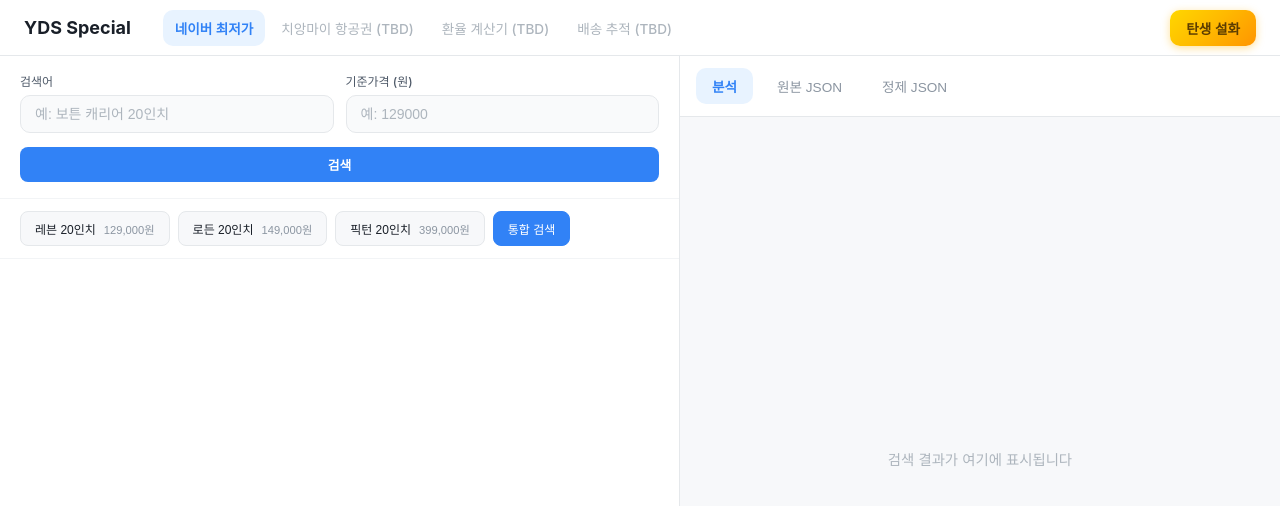
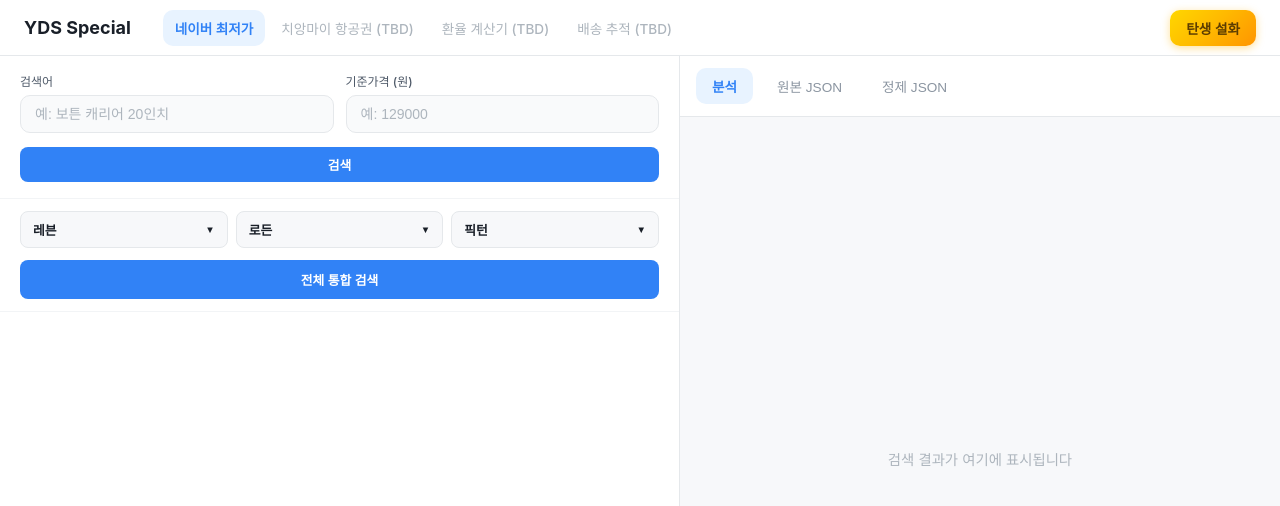
Before and after one commit to Hyune-s-lab/yds-special, a Next.js app: page / in a window 1280 px wide. Shown: the top 506 px of the page. Built offline with nearby package versions, Linux system fonts and the light colour scheme.

Commit message:
feat: 프리셋 아코디언 UI로 변경 (브랜드별 크기 선택)

```diff
--- a/app/globals.css
+++ b/app/globals.css
@@ -492,59 +492,126 @@ a {
   cursor: not-allowed;
 }
 
-/* Quick Buttons */
-.quick-buttons {
+/* Preset Accordion */
+.preset-section {
   padding: 0.75rem 1.25rem;
   border-bottom: 1px solid #f2f4f6;
+}
+
+.preset-accordion {
   display: flex;
   gap: 0.5rem;
+  margin-bottom: 0.75rem;
 }
 
-.quick-btn {
-  padding: 0.5rem 0.875rem;
+.accordion-item {
+  flex: 1;
+  position: relative;
+}
+
+.accordion-header {
+  width: 100%;
+  padding: 0.5rem 0.75rem;
   background: #f7f8fa;
   border: 1px solid #e5e8eb;
   border-radius: 8px;
-  font-size: 0.75rem;
+  font-size: 0.8rem;
   color: #191f28;
-  font-weight: 500;
+  font-weight: 600;
   cursor: pointer;
   transition: all 0.15s ease;
   display: flex;
+  justify-content: space-between;
   align-items: center;
-  gap: 0.5rem;
 }
 
-.quick-btn:hover {
+.accordion-header:hover {
   background: #e8f3ff;
   border-color: #3182f6;
   color: #3182f6;
 }
 
-.quick-price {
+.accordion-header.expanded {
+  background: #3182f6;
+  border-color: #3182f6;
+  color: #fff;
+  border-radius: 8px 8px 0 0;
+}
+
+.accordion-arrow {
+  font-size: 0.6rem;
+}
+
+.accordion-content {
+  position: absolute;
+  top: 100%;
+  left: 0;
+  right: 0;
+  background: #fff;
+  border: 1px solid #3182f6;
+  border-top: none;
+  border-radius: 0 0 8px 8px;
+  overflow: hidden;
+  z-index: 10;
+  box-shadow: 0 4px 12px rgba(0, 0, 0, 0.1);
+}
+
+.preset-item {
+  width: 100%;
+  padding: 0.5rem 0.75rem;
+  background: transparent;
+  border: none;
+  border-bottom: 1px solid #f2f4f6;
+  font-size: 0.75rem;
+  cursor: pointer;
+  transition: all 0.15s ease;
+  display: flex;
+  justify-content: space-between;
+  align-items: center;
+}
+
+.preset-item:last-child {
+  border-bottom: none;
+}
+
+.preset-item:hover {
+  background: #e8f3ff;
+}
+
+.preset-size {
+  color: #191f28;
+  font-weight: 500;
+}
+
+.preset-price {
   color: #8b95a1;
   font-size: 0.7rem;
-  font-weight: 400;
 }
 
-.quick-btn:hover .quick-price {
+.preset-item:hover .preset-size,
+.preset-item:hover .preset-price {
   color: #3182f6;
 }
 
-.quick-btn.integrated {
+.integrated-btn {
+  width: 100%;
+  padding: 0.625rem;
   background: #3182f6;
-  border-color: #3182f6;
+  border: none;
+  border-radius: 8px;
+  font-size: 0.8rem;
   color: #fff;
+  font-weight: 600;
+  cursor: pointer;
+  transition: all 0.15s ease;
 }
 
-.quick-btn.integrated:hover {
+.integrated-btn:hover {
   background: #1b64da;
-  border-color: #1b64da;
 }
 
-.quick-btn.integrated:disabled {
+.integrated-btn:disabled {
   background: #d1d6db;
-  border-color: #d1d6db;
   cursor: not-allowed;
 }
 
--- a/app/page.tsx
+++ b/app/page.tsx
@@ -20,11 +20,43 @@ interface SearchResult {
   isIntegrated?: boolean
 }
 
-const PRESET_ITEMS = [
-  { query: '레븐 20인치', threshold: 129000 },
-  { query: '로든 20인치', threshold: 149000 },
-  { query: '픽턴 20인치', threshold: 399000 },
+const PRESET_BRANDS = [
+  {
+    name: '레븐',
+    sizes: [
+      { size: '18인치', threshold: 99000 },
+      { size: '20인치', threshold: 129000 },
+      { size: '24인치', threshold: 159000 },
+      { size: '26인치', threshold: 179000 },
+      { size: '28인치', threshold: 199000 },
+    ],
+  },
+  {
+    name: '로든',
+    sizes: [
+      { size: '18인치', threshold: 119000 },
+      { size: '20인치', threshold: 149000 },
+      { size: '24인치', threshold: 179000 },
+      { size: '26인치', threshold: 199000 },
+      { size: '28인치', threshold: 219000 },
+    ],
+  },
+  {
+    name: '픽턴',
+    sizes: [
+      { size: '18인치', threshold: 349000 },
+      { size: '20인치', threshold: 399000 },
+      { size: '24인치', threshold: 449000 },
+      { size: '26인치', threshold: 479000 },
+      { size: '28인치', threshold: 509000 },
+    ],
+  },
 ]
+
+// 통합 검색용 플랫 배열
+const ALL_PRESETS = PRESET_BRANDS.flatMap(brand =>
+  brand.sizes.map(s => ({ query: `${brand.name} ${s.size}`, threshold: s.threshold }))
+)
 
 type ViewerTab = 'analysis' | 'raw' | 'processed'
 
@@ -35,6 +67,7 @@ export default function Home() {
   const [result, setResult] = useState<SearchResult | null>(null)
   const [error, setError] = useState<string | null>(null)
   const [viewerTab, setViewerTab] = useState<ViewerTab>('analysis')
+  const [expandedBrand, setExpandedBrand] = useState<string | null>(null)
 
   const handleSearch = async (e: React.FormEvent) => {
     e.preventDefault()
@@ -71,7 +104,7 @@ export default function Home() {
 
     try {
       const results = await Promise.all(
-        PRESET_ITEMS.map(async (item) => {
+        ALL_PRESETS.map(async (item) => {
           const res = await fetch(`/api/search?query=${encodeURIComponent(item.query)}&threshold=${item.threshold}`)
           const data = await res.json()
           if (!res.ok) throw new Error(data.error)
@@ -137,19 +170,40 @@ export default function Home() {
           </button>
         </form>
 
-        {/* 빠른 입력 버튼 */}
-        <div className="quick-buttons">
-          {PRESET_ITEMS.map((item) => (
-            <button
-              key={item.query}
-              className="quick-btn"
-              onClick={() => { setQuery(item.query); setThreshold(item.threshold.toString()); }}
-            >
-              {item.query} <span className="quick-price">{item.threshold.toLocaleString()}원</span>
-            </button>
-          ))}
-          <button className="quick-btn integrated" onClick={handleIntegratedSearch} disabled={loading}>
-            통합 검색
+        {/* 프리셋 아코디언 */}
+        <div className="preset-section">
+          <div className="preset-accordion">
+            {PRESET_BRANDS.map((brand) => (
+              <div key={brand.name} className="accordion-item">
+                <button
+                  className={`accordion-header ${expandedBrand === brand.name ? 'expanded' : ''}`}
+                  onClick={() => setExpandedBrand(expandedBrand === brand.name ? null : brand.name)}
+                >
+                  {brand.name}
+                  <span className="accordion-arrow">{expandedBrand === brand.name ? '▲' : '▼'}</span>
+                </button>
+                {expandedBrand === brand.name && (
+                  <div className="accordion-content">
+                    {brand.sizes.map((item) => (
+                      <button
+                        key={item.size}
+                        className="preset-item"
+                        onClick={() => {
+                          setQuery(`${brand.name} ${item.size}`)
+                          setThreshold(item.threshold.toString())
+                        }}
+                      >
+                        <span className="preset-size">{item.size}</span>
+                        <span className="preset-price">{item.threshold.toLocaleString()}원</span>
+                      </button>
+                    ))}
+                  </div>
+                )}
+              </div>
+            ))}
+          </div>
+          <button className="integrated-btn" onClick={handleIntegratedSearch} disabled={loading}>
+            전체 통합 검색
           </button>
         </div>
 
```
